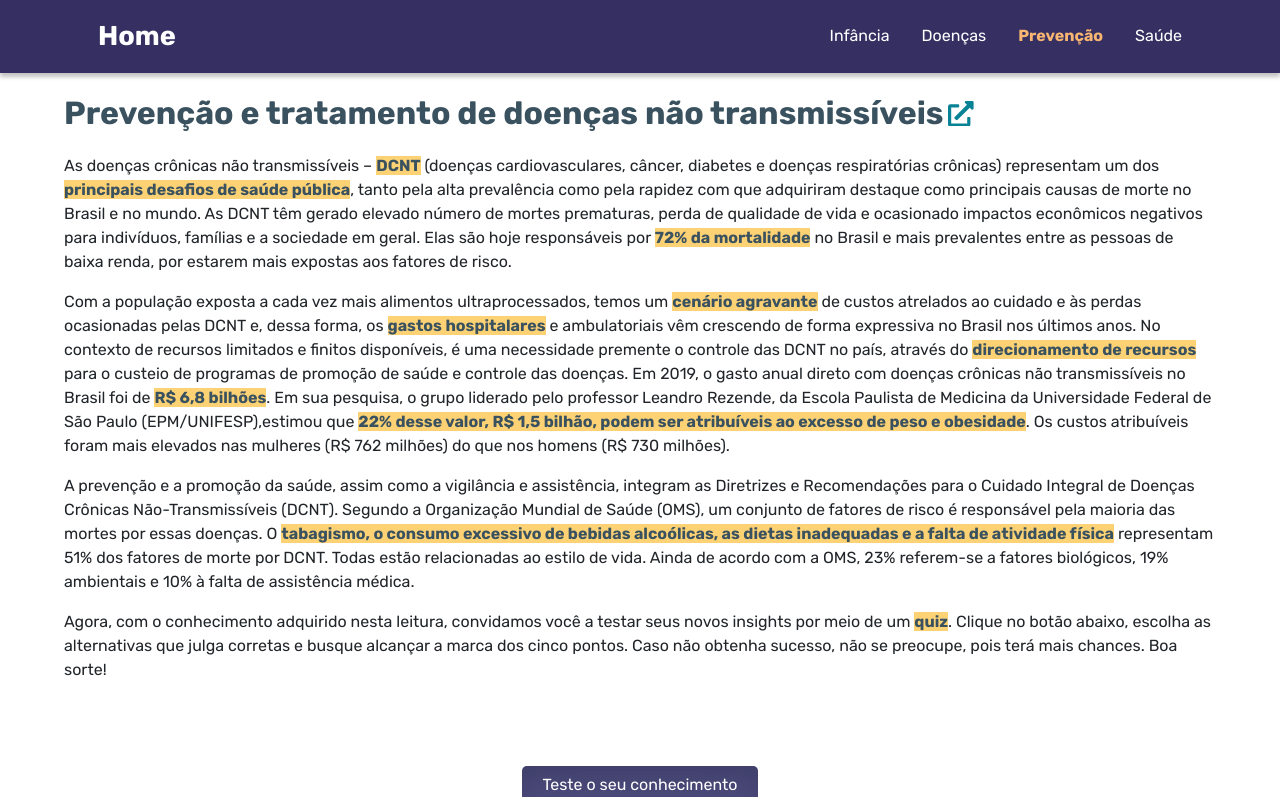
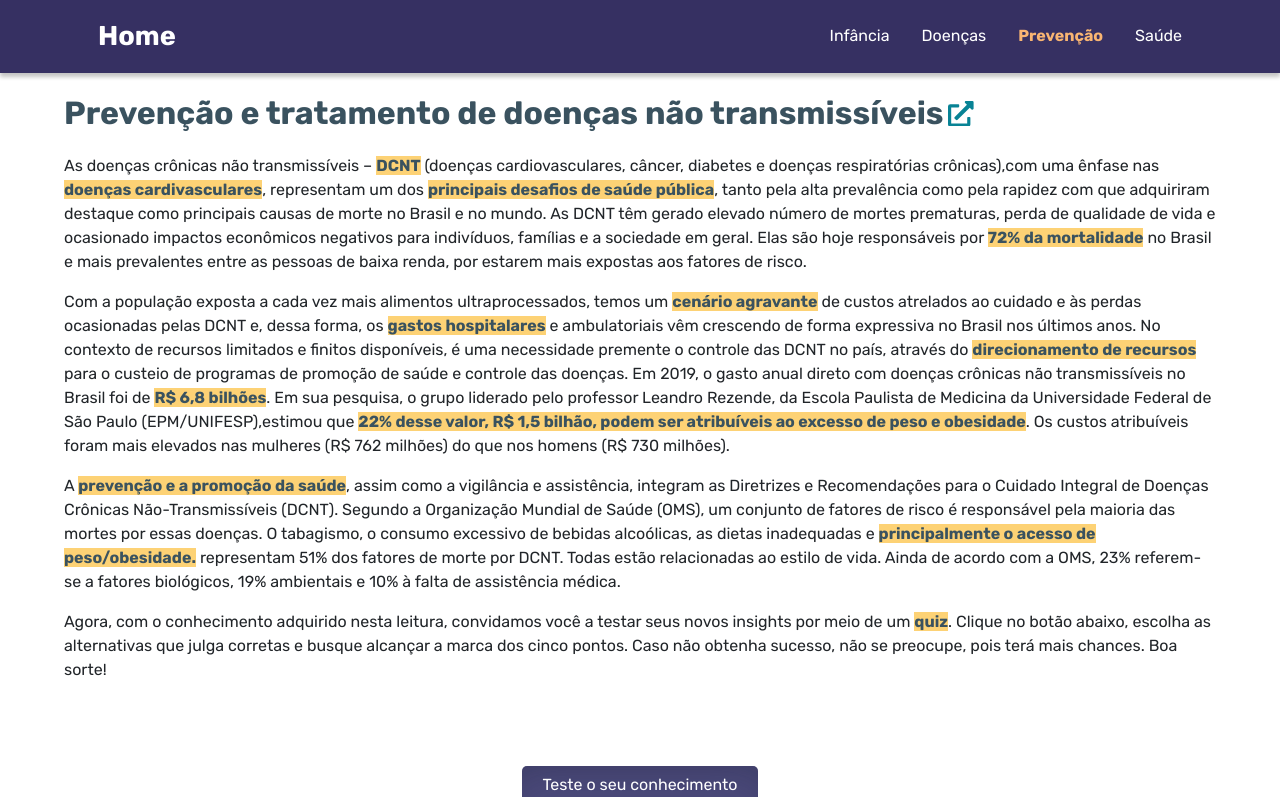
Before and after one commit to MatheusMoorete/Global-Soluition-2, a React (Vite) app: page /Prevencao in a window 1280 px wide. Shown: the top 797 px of the page. Built offline with nearby package versions, Linux system fonts and the light colour scheme; the HTML template or start-up script is replaced by a standard one.

Commit message:
Mudança texto pagina prevenção

```diff
--- a/src/components/TextSection/TextSection.jsx
+++ b/src/components/TextSection/TextSection.jsx
@@ -40,7 +40,7 @@ const TextSection = () => {
             <MarcaTexto>DCNT</MarcaTexto>{" "}
           </a>
           (doenças cardiovasculares, câncer, diabetes e doenças respiratórias
-          crônicas) representam um dos{" "}
+          crônicas),com uma ênfase nas <MarcaTexto>doenças cardivasculares</MarcaTexto>, representam um dos{" "}
           <MarcaTexto>principais desafios de saúde pública</MarcaTexto>, tanto
           pela alta prevalência como pela rapidez com que adquiriram destaque
           como principais causas de morte no Brasil e no mundo. As DCNT têm
@@ -74,14 +74,14 @@ const TextSection = () => {
           milhões) do que nos homens (R$ 730 milhões).
         </p>
         <p>
-          A prevenção e a promoção da saúde, assim como a vigilância e
+          A <MarcaTexto>prevenção e a promoção da saúde</MarcaTexto>, assim como a vigilância e
           assistência, integram as Diretrizes e Recomendações para o Cuidado
           Integral de Doenças Crônicas Não-Transmissíveis (DCNT). Segundo a
           Organização Mundial de Saúde (OMS), um conjunto de fatores de risco é
           responsável pela maioria das mortes por essas doenças. O{" "}
-          <MarcaTexto>
+
             tabagismo, o consumo excessivo de bebidas alcoólicas, as dietas
-            inadequadas e a falta de atividade física
+            inadequadas e <MarcaTexto>principalmente o acesso de peso/obesidade.
           </MarcaTexto>{" "}
           representam 51% dos fatores de morte por DCNT. Todas estão
           relacionadas ao estilo de vida. Ainda de acordo com a OMS, 23%
```
